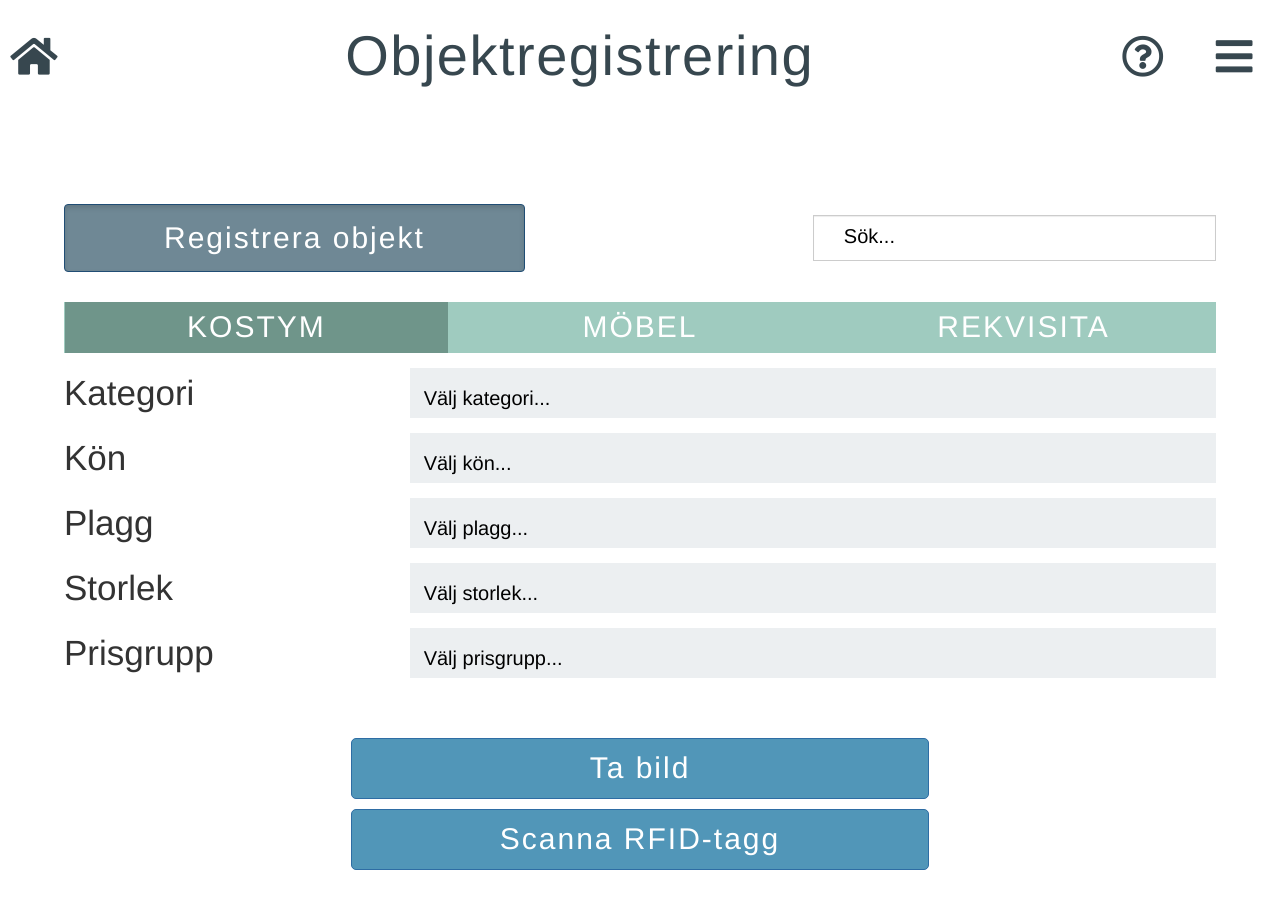
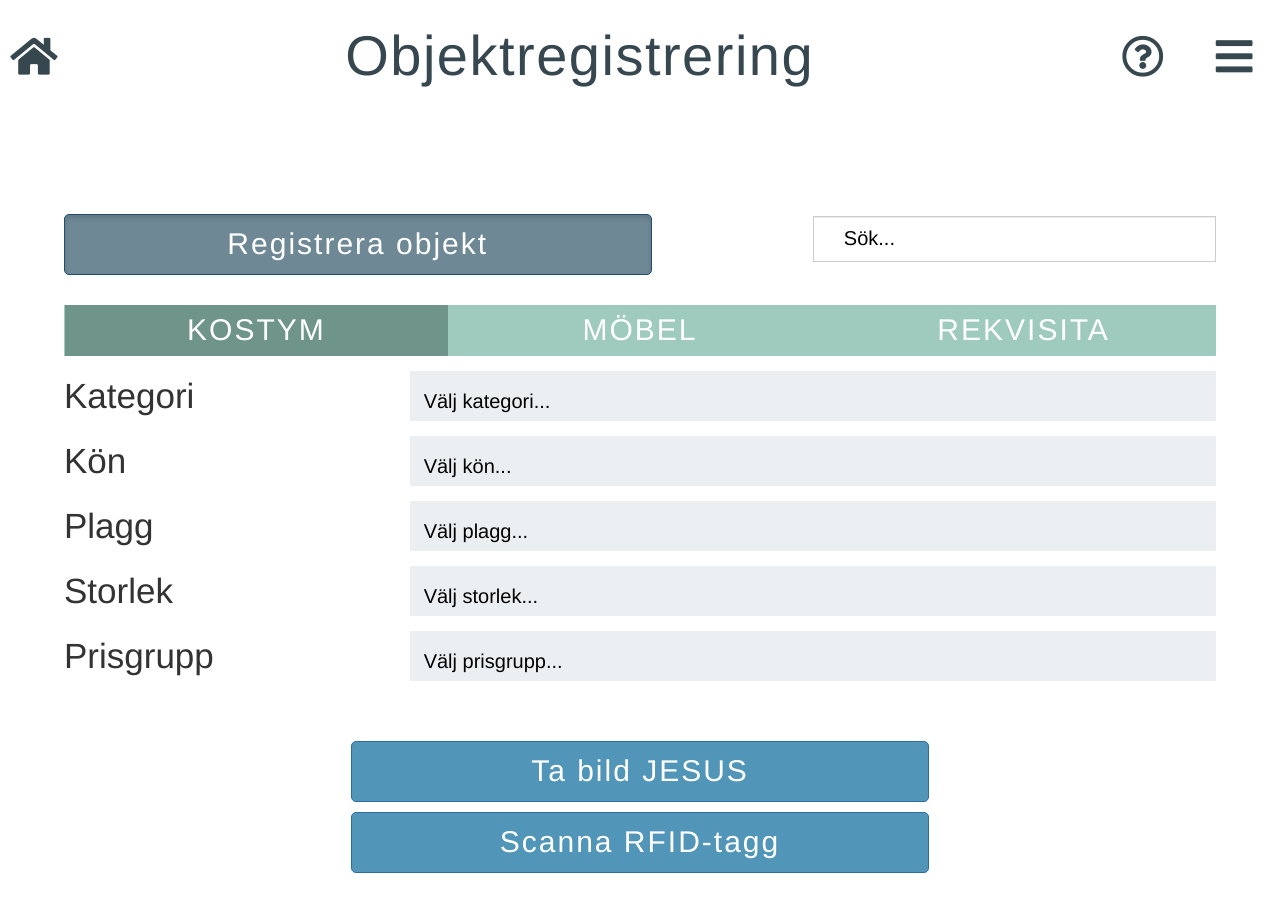
Before and after one commit to mariawestling/svt-mag4, a plain HTML site: page objects.html in a window 1280 px wide. Drawn offline with nearby package versions, Linux system fonts and the light colour scheme.

Commit message:
no message

```diff
--- a/objects.css
+++ b/objects.css
@@ -164,7 +164,8 @@ input::placeholder {
   align-items: center;
   justify-content: center;
 }
-.choices {
+
+.btn-primary {
   width: 51% !important;
   font-size: 30px !important;
   font-weight: lighter;
--- a/objects.html
+++ b/objects.html
@@ -106,7 +106,7 @@
         </div>
       </div>
       <div class="camera-choice">
-        <button class="btn btn-primary choices">Ta bild</button>
+        <button class="btn btn-primary choices">Ta bild JESUS</button>
         <button class="btn btn-primary choices">Scanna RFID-tagg</button>
       </div>
       <div class="objects-all" id="objects-registered">
```
